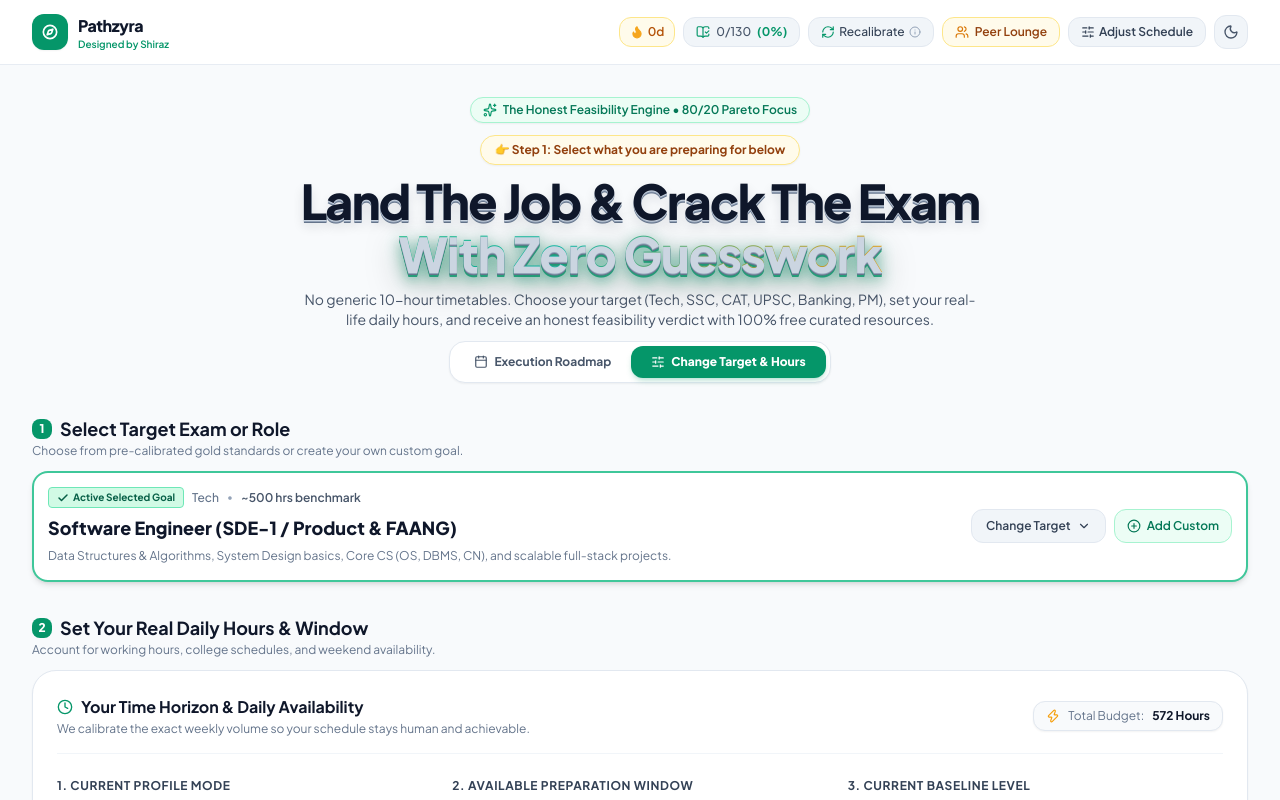
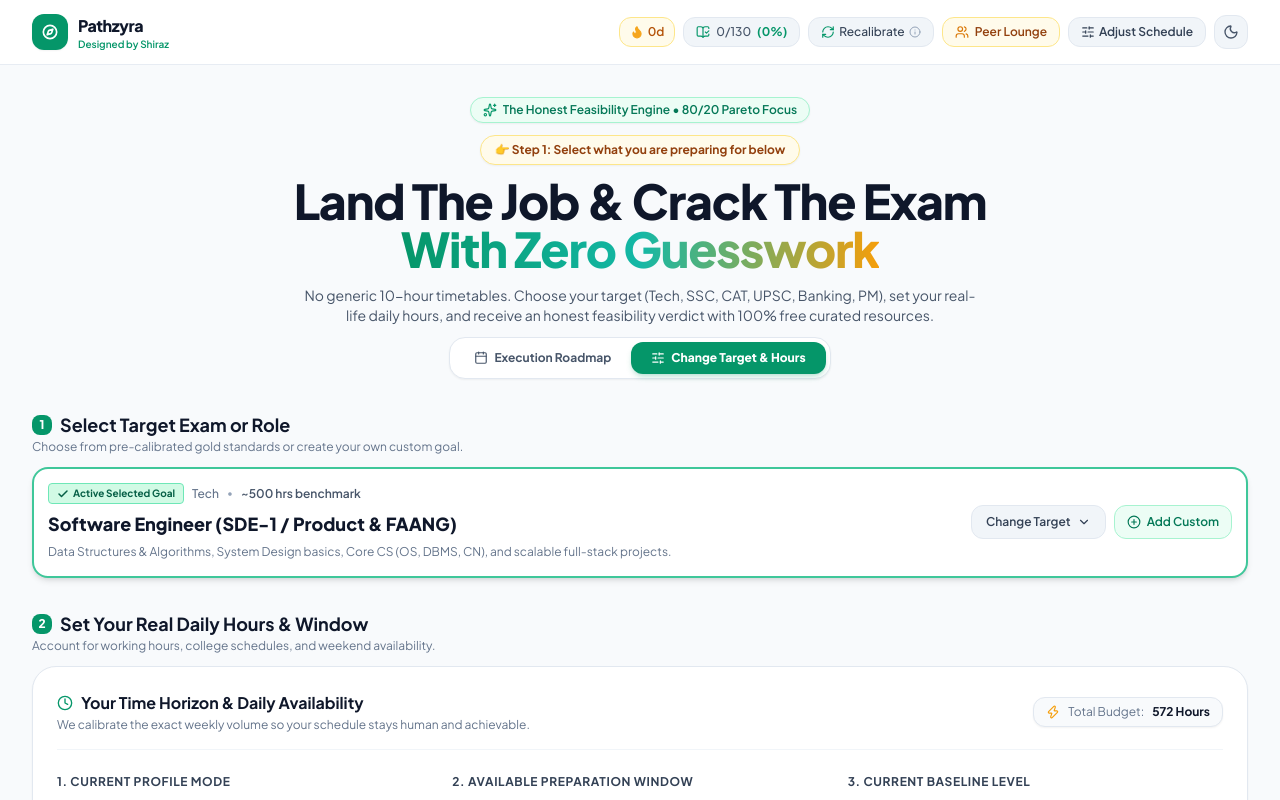
Before and after one commit to shirazinator/pathzyra, a React (Vite) app: page / in a window 1280 px wide. Shown: the top 800 px of the page. Built offline with nearby package versions, Linux system fonts and the light colour scheme.

Commit message:
Revert 3D hero headline to clean flat typography with modern gradient

```diff
--- a/src/App.jsx
+++ b/src/App.jsx
@@ -313,9 +313,9 @@ export function App() {
             </div>
           )}
 
-          <h1 className="text-2xl sm:text-4xl md:text-5xl font-black text-slate-900 dark:text-white tracking-tight leading-tight break-words hero-3d-text select-none">
+          <h1 className="text-2xl sm:text-4xl md:text-5xl font-extrabold text-slate-900 dark:text-white tracking-tight leading-tight break-words">
             Land The Job & Crack The Exam <br className="hidden sm:block" />
-            <span className="hero-3d-highlight mt-1">
+            <span className="bg-gradient-to-r from-emerald-600 via-teal-500 to-amber-500 dark:from-emerald-400 dark:via-teal-300 dark:to-amber-300 bg-clip-text text-transparent">
               With Zero Guesswork
             </span>
           </h1>
--- a/src/index.css
+++ b/src/index.css
@@ -23,50 +23,6 @@
     background-color: #0b1120;
     color: #f1f5f9;
   }
-}
-
-/* Modern 3D Extruded Headline Typography */
-.hero-3d-text {
-  font-weight: 900;
-  letter-spacing: -0.035em;
-  text-shadow:
-    0 1px 0 #cbd5e1,
-    0 2px 0 #94a3b8,
-    0 3px 0 #64748b,
-    0 6px 12px rgba(15, 23, 42, 0.12);
-}
-
-.dark .hero-3d-text {
-  font-weight: 900;
-  letter-spacing: -0.035em;
-  text-shadow:
-    0 1px 0 #475569,
-    0 2px 0 #334155,
-    0 3px 0 #1e293b,
-    0 4px 0 #0f172a,
-    0 8px 20px rgba(0, 0, 0, 0.8);
-}
-
-.hero-3d-highlight {
-  display: inline-block;
-  background: linear-gradient(135deg, #10b981 0%, #14b8a6 35%, #f59e0b 100%);
-  -webkit-background-clip: text;
-  -webkit-text-fill-color: transparent;
-  filter: drop-shadow(0 2px 0 rgba(5, 150, 105, 0.8))
-         drop-shadow(0 4px 8px rgba(16, 185, 129, 0.4))
-         drop-shadow(0 8px 16px rgba(0, 0, 0, 0.25));
-  letter-spacing: -0.02em;
-}
-
-.dark .hero-3d-highlight {
-  background: linear-gradient(135deg, #34d399 0%, #2dd4bf 40%, #fbbf24 100%);
-  -webkit-background-clip: text;
-  -webkit-text-fill-color: transparent;
-  filter: drop-shadow(0 1px 0 rgba(255, 255, 255, 0.15))
-         drop-shadow(0 3px 0 rgba(0, 0, 0, 0.9))
-         drop-shadow(0 4px 0 rgba(5, 150, 105, 0.6))
-         drop-shadow(0 10px 24px rgba(16, 185, 129, 0.4));
-  letter-spacing: -0.02em;
 }
 
 /* Custom scrollbar */
```
